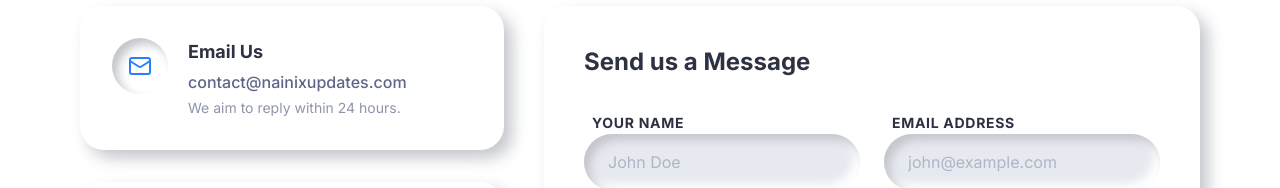
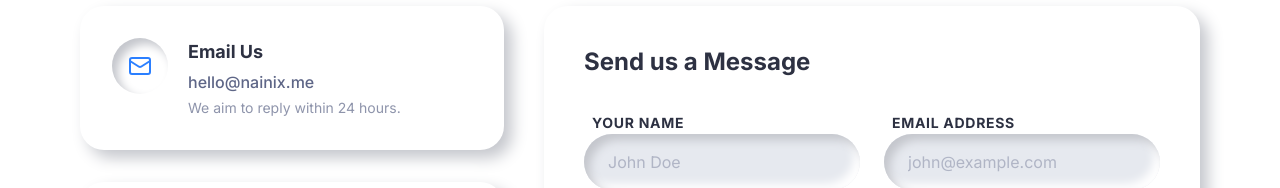
Before and after one commit to abhixyzq/Nainix-Updates, a Next.js app: page /contact in a window 1280 px wide. Shown: the part 323-511 px from the top of the page. Built offline with nearby package versions, Linux system fonts and the light colour scheme.

Commit message:
email update

```diff
--- a/src/app/contact/page.tsx
+++ b/src/app/contact/page.tsx
@@ -27,7 +27,7 @@ export default function ContactPage() {
             </div>
             <div>
               <h3 className="text-lg font-bold text-neu-text-heading mb-1">Email Us</h3>
-              <p className="text-neu-text font-medium">contact@nainixupdates.com</p>
+              <p className="text-neu-text font-medium">hello@nainix.me</p>
               <p className="text-neu-text/70 text-sm mt-1">We aim to reply within 24 hours.</p>
             </div>
           </div>
--- a/src/app/privacy/page.tsx
+++ b/src/app/privacy/page.tsx
@@ -39,7 +39,7 @@ export default function PrivacyPolicyPage() {
           <section className="shadow-neu-pressed rounded-2xl p-6 md:p-8 bg-neu-accent/5">
             <h2 className="text-2xl font-bold text-neu-text-heading mb-4">Google DoubleClick DART Cookie</h2>
             <p>
-              Google is one of a third-party vendor on our site. It also uses cookies, known as DART cookies, to serve ads to our site visitors based upon their visit to www.website.com and other sites on the internet. However, visitors may choose to decline the use of DART cookies by visiting the Google ad and content network Privacy Policy at the following URL – <a href="https://policies.google.com/technologies/ads" target="_blank" rel="noopener noreferrer" className="text-neu-accent font-bold hover:underline">https://policies.google.com/technologies/ads</a>
+              Google is one of a third-party vendor on our site. It also uses cookies, known as DART cookies, to serve ads to our site visitors based upon their visit to update.nainix.me and other sites on the internet. However, visitors may choose to decline the use of DART cookies by visiting the Google ad and content network Privacy Policy at the following URL – <a href="https://policies.google.com/technologies/ads" target="_blank" rel="noopener noreferrer" className="text-neu-accent font-bold hover:underline">https://policies.google.com/technologies/ads</a>
             </p>
           </section>
 
--- a/src/lib/telegram.ts
+++ b/src/lib/telegram.ts
@@ -1,7 +1,7 @@
 export async function sendTelegramMessage(title: string, category: string, postId: string) {
   const token = process.env.TELEGRAM_BOT_TOKEN;
   const chatId = process.env.TELEGRAM_CHAT_ID;
-  const siteUrl = process.env.NEXT_PUBLIC_SITE_URL || 'http://localhost:3000';
+  const siteUrl = process.env.NEXT_PUBLIC_SITE_URL || 'https://update.nainix.me';
 
   if (!token || !chatId || token === 'your_bot_token_here') {
     console.warn('Telegram token or chat ID is missing. Skipping Telegram broadcast.');
```
